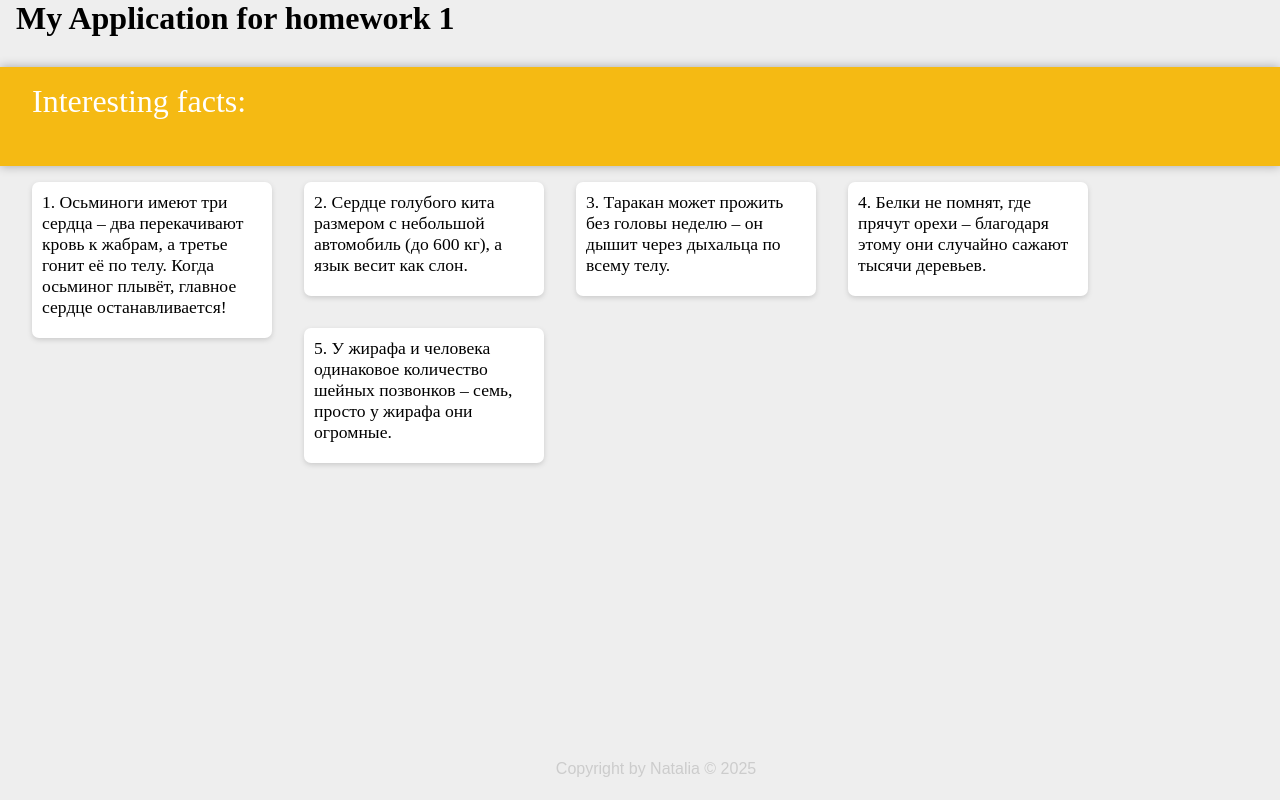
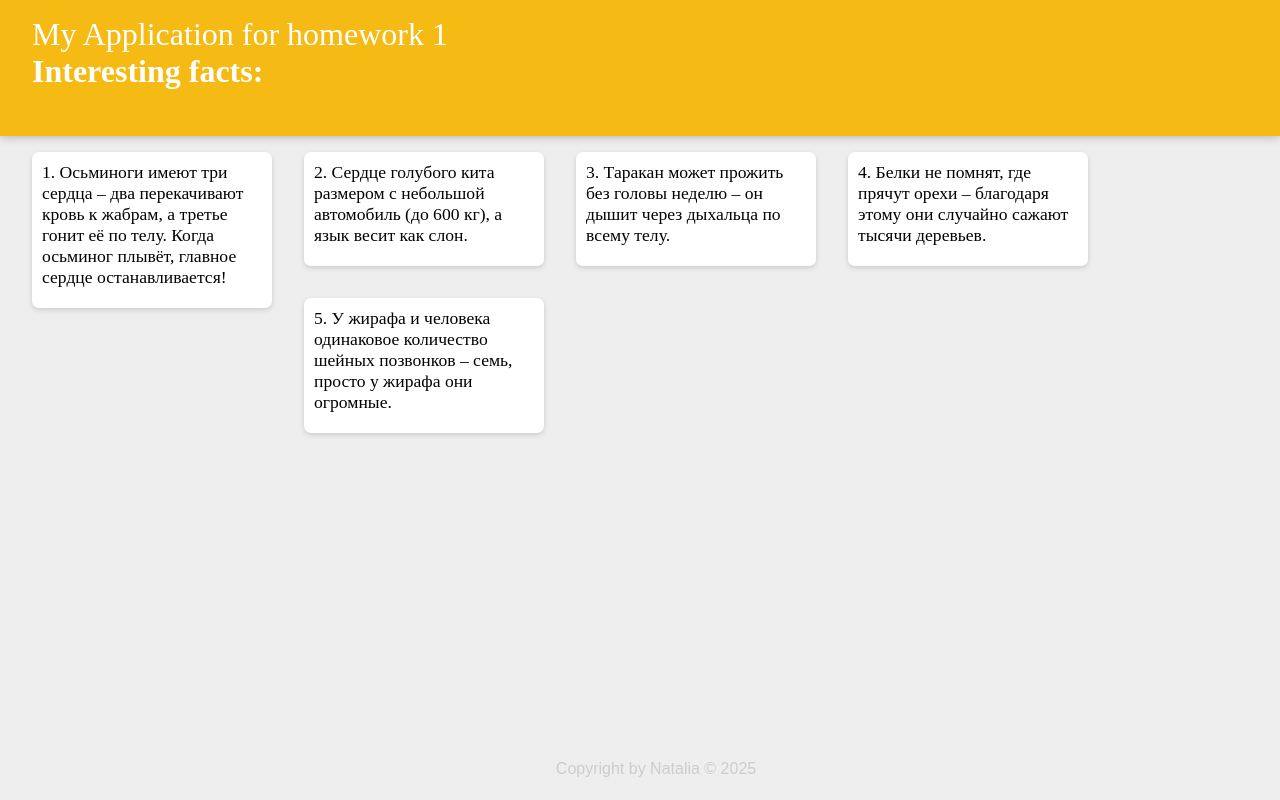
Before and after one commit to DsylviaM/homework_1, a React (Vite) app: page / in a window 1280 px wide. Built offline with nearby package versions, Linux system fonts and the light colour scheme.

Commit message:
внесла изменения по комментарию MainLayout

```diff
--- a/src/app/App.tsx
+++ b/src/app/App.tsx
@@ -1,7 +1,16 @@
 import MainLayout from '../shared/layouts/MainLayout'
+import Footer from '../widgets/LayoutFooter/Footer'
+import Header from '../widgets/LayoutHeader/Header'
+import PostList from '../widgets/PostList/PostList'
 
 function App() {
-    return <MainLayout />
+    return(
+    <MainLayout
+      header={<Header title="My Application for homework 1" />}
+      footer={<Footer />}
+    >
+       <PostList />
+    </MainLayout>)
 }
 
 export default App
--- a/src/shared/layouts/MainLayout.tsx
+++ b/src/shared/layouts/MainLayout.tsx
@@ -1,17 +1,22 @@
-import React from "react";
+import React, { ReactNode } from "react";
 import Header from "../../widgets/LayoutHeader/Header";
 import Footer from "../../widgets/LayoutFooter/Footer";
 import PostList from "../../widgets/PostList/PostList";
 
-const MainLayout = () => {
+interface MainLayoutProps {
+    children: ReactNode;
+    header?: ReactNode;
+    footer?: ReactNode;
+}
+
+const MainLayout = ({ children, header, footer }: MainLayoutProps) => {
     return (
         <>
-            <h1>My Application for homework 1</h1>
-            <Header />
+            {header}
             <main>
-                <PostList />
+                {children}
             </main>
-            <Footer />
+            {footer}
         </>
     )
 }
--- a/src/widgets/LayoutFooter/Footer.tsx
+++ b/src/widgets/LayoutFooter/Footer.tsx
@@ -1,6 +1,6 @@
 import styles from "./Footer.module.scss";
 
-const Footer = () => {
+const Footer = (props) => {
     const CurrentlyYear = new Date().getFullYear();
     return <footer className={styles.footer}>
         <p>
--- a/src/widgets/LayoutHeader/Header.tsx
+++ b/src/widgets/LayoutHeader/Header.tsx
@@ -1,9 +1,10 @@
 import styles from "./Header.module.scss";
 
-const Header = () => {
+const Header = (props) => {
     return <header className={styles.header}>
         <h1>
-            Interesting facts:
+            {props.title}
+            <h4>Interesting facts:</h4>
         </h1>
     </header>
 }
```
